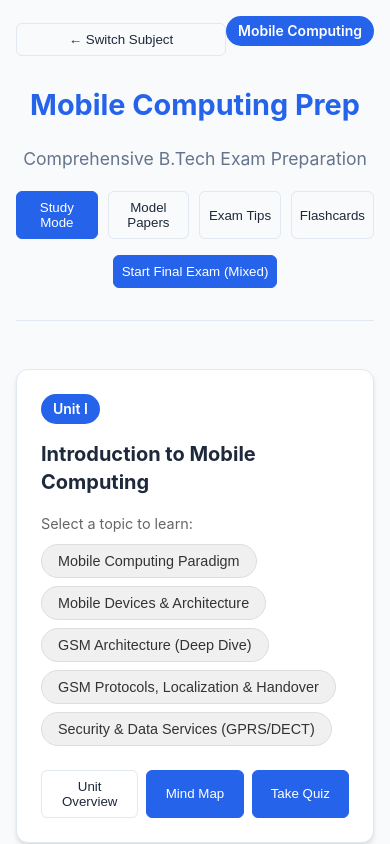
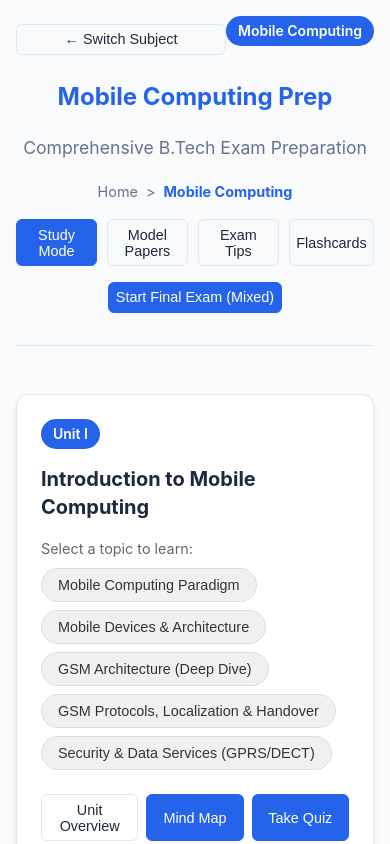
Before and after one commit to BTKcreations/mobile-computing-prep, a React (Vite) app: page / in a window 390 px wide. Both pictures are taken after a click on the element 195 px from the left and 303 px from the top of the page. Shown: the top 844 px of the page. Built offline with nearby package versions, Linux system fonts and the light colour scheme.

Commit message:
Add Breadcrumbs and Improve Mobile Responsiveness

```diff
--- a/src/App.jsx
+++ b/src/App.jsx
@@ -359,6 +359,19 @@ function App() {
         </div>
         <h1>{subjectData.title} Prep</h1>
         <p className="subtitle">Comprehensive B.Tech Exam Preparation</p>
+
+        {/* Breadcrumbs */}
+        <div className="breadcrumbs" style={{ display: 'flex', alignItems: 'center', gap: '0.5rem', fontSize: '0.9rem', color: '#64748b', margin: '1rem 0', justifyContent: 'center' }}>
+          <span style={{ cursor: 'pointer' }} onClick={() => setCurrentSubject(null)}>Home</span>
+          <span>&gt;</span>
+          <span style={{ fontWeight: 'bold', color: 'var(--primary-color)' }}>{subjectData.title}</span>
+          {viewMode !== 'study' && (
+            <>
+              <span>&gt;</span>
+              <span>{viewMode === 'paper' ? 'Model Papers' : viewMode === 'tips' ? 'Exam Tips' : 'Flashcards'}</span>
+            </>
+          )}
+        </div>
 
         <div style={{ display: 'flex', gap: '10px', justifyContent: 'center', marginTop: '1rem', flexWrap: 'wrap' }}>
           <button className={`btn ${viewMode === 'study' ? 'btn-primary' : ''}`} onClick={() => setViewMode('study')}>Study Mode</button>
--- a/src/index.css
+++ b/src/index.css
@@ -1008,7 +1008,29 @@ h1 {
   }
 
   .grid {
+    grid-template-columns: repeat(2, 1fr);
+    /* 2 columns for tablet */
+  }
+}
+
+@media (max-width: 480px) {
+  .grid {
     grid-template-columns: 1fr;
+    /* 1 column for mobile */
+  }
+
+  h1 {
+    font-size: 1.5rem;
+  }
+
+  .btn {
+    font-size: 0.9rem;
+    padding: 0.4rem;
+  }
+
+  .breadcrumbs {
+    font-size: 0.8rem;
+    flex-wrap: wrap;
   }
 
   .flashcard-container {
```
